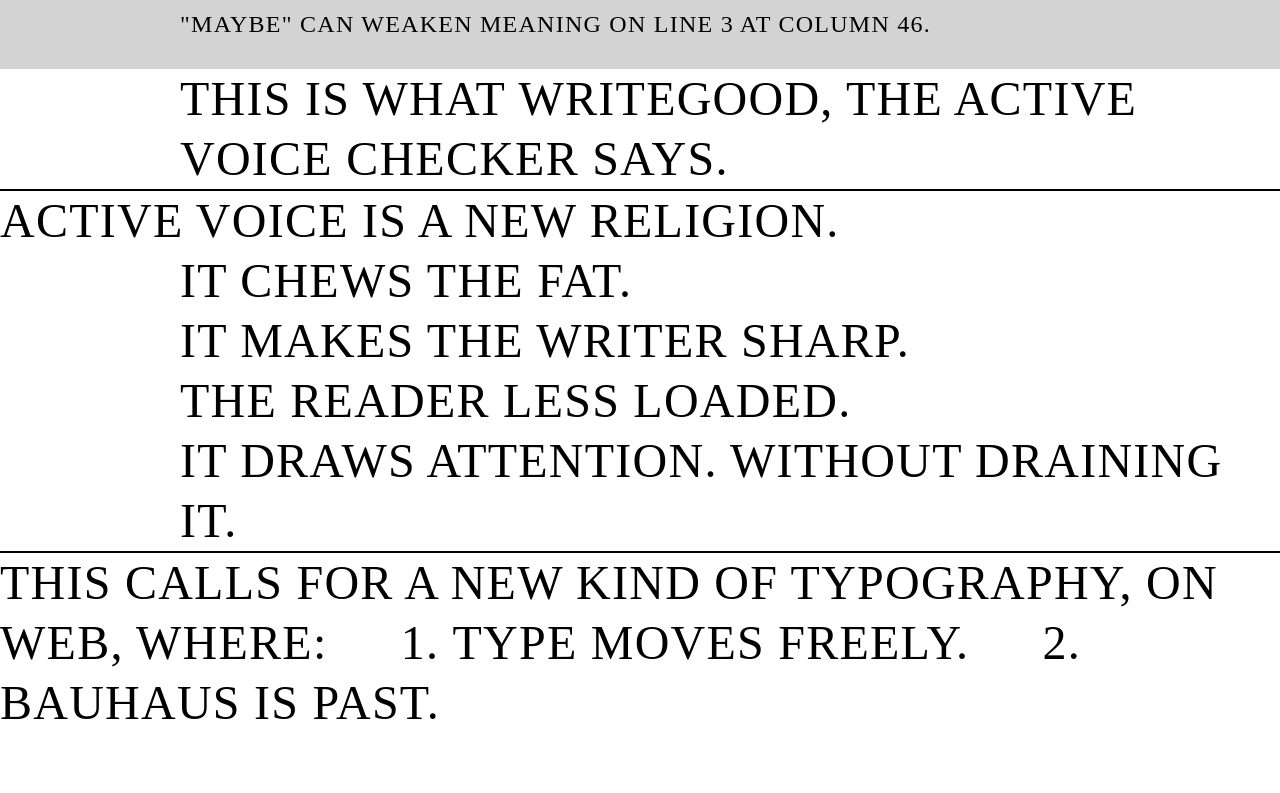
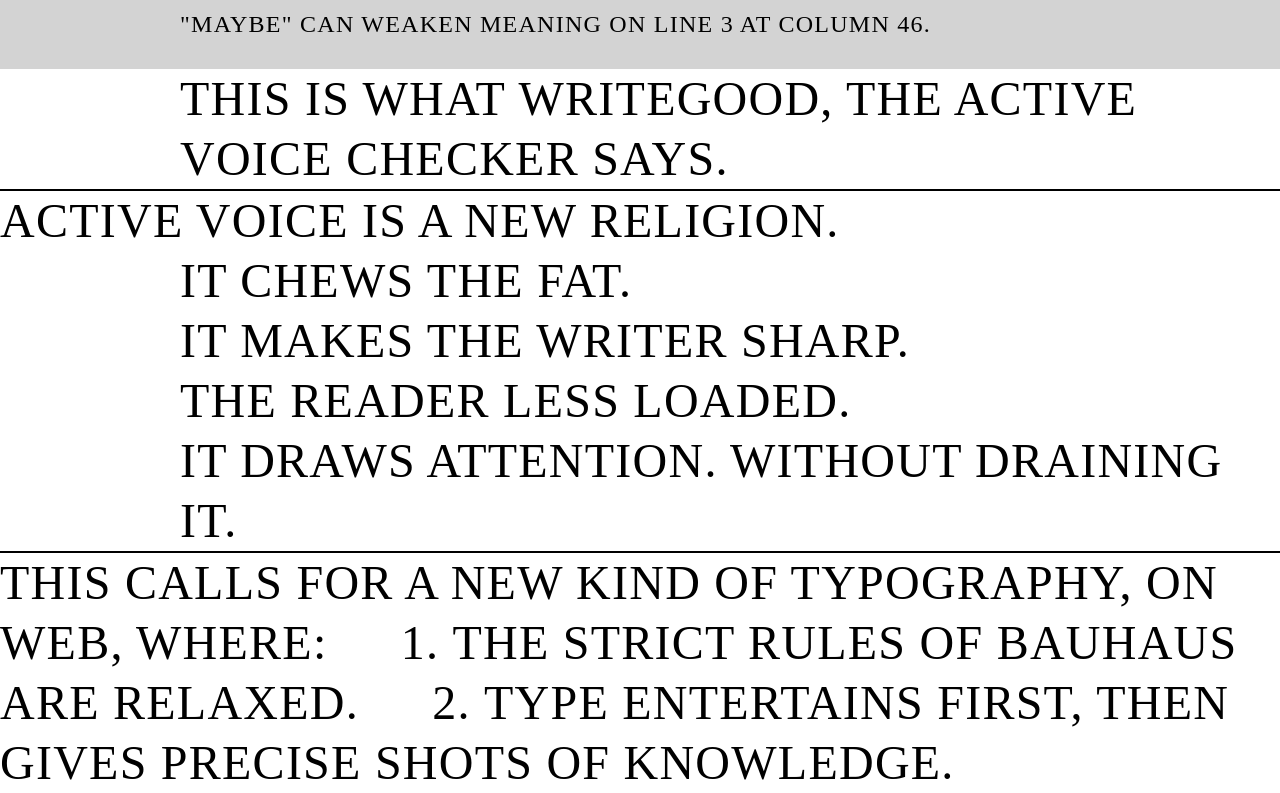
Before and after one commit to osequi/typography-for-active-voice, a Next.js app: page / in a window 1280 px wide. Shown: the part 501-1294 px from the top of the page. Before the commit the page ends 1234 px from the top, so only its background shows below. Built offline with nearby package versions, Linux system fonts and the light colour scheme; a web font is replaced by a local one.

Commit message:
Adding and styling content

```diff
--- a/src/components/Home/Home.mdx
+++ b/src/components/Home/Home.mdx
@@ -30,5 +30,5 @@
 
 This calls for a new kind of typography, on web, where:
 
-1. Type moves freely.
-2. Bauhaus is past.
+1. The strict rules of Bauhaus are relaxed.
+2. Type entertains first, then gives precise shots of knowledge.
```
